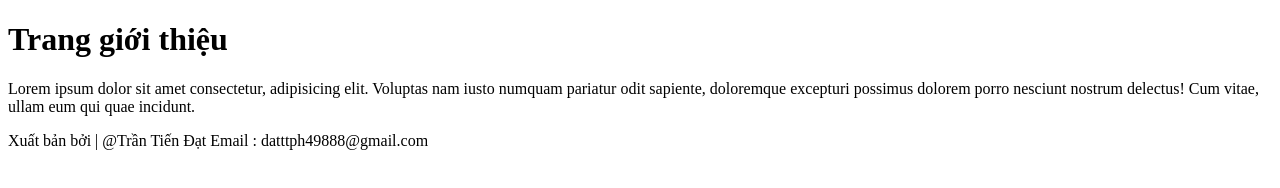
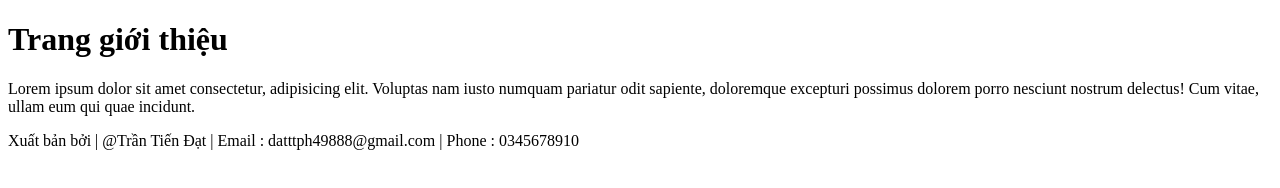
Before and after one commit to DV141105/Hoc_git, a plain HTML site: page about.html in a window 1280 px wide. Drawn offline with Linux system fonts and the light colour scheme.

Commit message:
Update about.html

```diff
--- a/about.html
+++ b/about.html
@@ -12,6 +12,6 @@
              Voluptas nam iusto numquam pariatur odit sapiente, doloremque excepturi possimus dolorem
              porro nesciunt nostrum delectus! Cum vitae, ullam eum qui quae incidunt.</p>
 
-         <footer>Xuất bản bởi | @Trần Tiến Đạt Email : datttph49888@gmail.com </footer>
+         <footer>Xuất bản bởi | @Trần Tiến Đạt | Email : datttph49888@gmail.com | Phone : 0345678910</footer>
 </body>
 </html>
```
